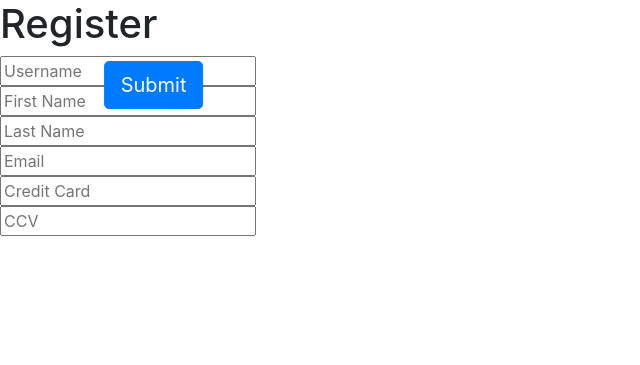
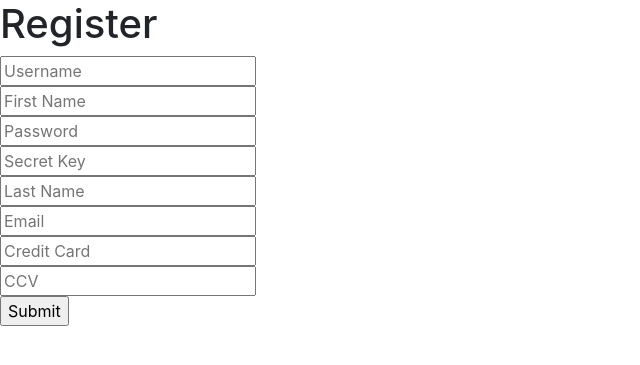
Before and after one commit to saikiran-sjsu/EasyShopping, a Flask app: page /register in a window 1280 px wide. Shown: the part 66-431 px from the top of the page, without its empty margins (0-640 px from the left). Run offline with Flask 2, Linux system fonts and the light colour scheme; some libraries are stand-ins or nearby versions.

Commit message:
Fixed Functionality and added a page

```diff
--- a/ShoppingApp/forms.py
+++ b/ShoppingApp/forms.py
@@ -1,5 +1,5 @@
 from flask_wtf import FlaskForm
-from wtforms import StringField, IntegerField, SubmitField
+from wtforms import StringField, IntegerField, SubmitField, PasswordField
 
 
 class RegisterForm(FlaskForm):
@@ -7,7 +7,14 @@ class RegisterForm(FlaskForm):
      userName = StringField('User Name')
      firstName = StringField('User Name')
      lastName = StringField('User Name')
+     password = PasswordField('Password')
      email = StringField('Email')
      CreditCard = IntegerField('Credit Card Number')
      ccv = IntegerField('CCV Value')
      submit = SubmitField('Submit')
+
+
+class LoginForm(FlaskForm):
+     username = StringField('User Name')
+     password = PasswordField('Password')
+     submit = SubmitField('Submit')
--- a/ShoppingApp/routes.py
+++ b/ShoppingApp/routes.py
@@ -1,8 +1,8 @@
 from flask import render_template
 from ShoppingApp import app, db
-from ShoppingApp.forms import RegisterForm
+from ShoppingApp.forms import RegisterForm, LoginForm
 from ShoppingApp.models import User, Items
-
+from flask_login import login_user, logout_user
 
 @app.route('/')
 @app.route('/home')
@@ -29,6 +29,17 @@ def low():
     return render_template('wishlist.html', title=title)
 
 
+@app.route('/login', methods=['GET', 'POST'])
+def login():
+    title = 'Login'
+    form = LoginForm()
+    #if form.validate_on_submit():
+
+
+
+    return render_template('login.html', title=title, form=form)
+
+
 @app.route('/register', methods=['GET', 'POST'])
 def register():
     title = 'Register'
@@ -37,8 +48,11 @@ def register():
         users = User(userName=form.userName.data, firstName=form.firstName.data,
                      lastName=form.lastName.data, email=form.email.data, CreditCard=form.CreditCard.data,
                      ccv=form.ccv.data)
+        users.set_password(form.password.data)
+        users.set_secret_key(form.secret_key.data)
         db.session.add(users)
         db.session.commit()
         print("Account Created!")
 
+
     return render_template('register.html', title=title, form=form)
--- a/ShoppingApp/templates/base.html
+++ b/ShoppingApp/templates/base.html
@@ -51,8 +51,8 @@
     <div class="collapse navbar-collapse" id="navbarsExampleDefault">
       <ul class="navbar-nav mr-auto">
         <li class="nav-item"><a class="nav-link"  href = "{{ url_for('home') }}">Home <span class="sr-only">(current)</span></a></li>
-        <li class="nav-item"><a class="nav-link"  onclick= "openform()" >Login</a></li>
-        <li class="nav-item"><a class="nav-link"  href = "{{ url_for('mid') }}">Register</a></li>
+        <li class="nav-item"><a class="nav-link"  href = "{{ url_for('login') }}" >Login</a></li>
+        <li class="nav-item"><a class="nav-link"  href = "{{ url_for('register') }}">Register</a></li>
         <li class="nav-item"><a class="nav-link"  href = "{{ url_for('high') }}" >Products</a></li>
         <li class="nav-item"><a class="nav-link"  href = "{{ url_for('mid') }}">Cart</a></li>
         <li class="nav-item"><a class="nav-link"  href = "{{ url_for('low') }}">Wishlist</a></li>
--- a/ShoppingApp/templates/register.html
+++ b/ShoppingApp/templates/register.html
@@ -4,7 +4,7 @@
 
 
 <h1>Register</h1>
-<form class="form-register" action="" , method="post">
+<form class="form-register" action=""  method="post">
   {{form.hidden_tag()}}
 
   <div class="">
@@ -12,6 +12,12 @@
   </div>
   <div class="">
     <input type="text" name="firstName" placeholder="First Name">
+  </div>
+    <div class="">
+    <input type="text" name="password" placeholder="Password">
+  </div>
+    <div class="">
+    <input type="text" name="secret_key" placeholder="Secret Key">
   </div>
 
   <div class="">
@@ -26,7 +32,7 @@
   <div class="">
     <input type="text" name="ccv" placeholder="CCV">
   </div>
-  {{form.submit(class="btn btn-lg btn-primary")}}
+  {{form.submit()}}
 
 </form>
 
```
Also changed, not shown: ShoppingApp/models.py (+16 -0 lines), ShoppingApp/templates/login.html (added, +20 -0 lines), 1 other file.
